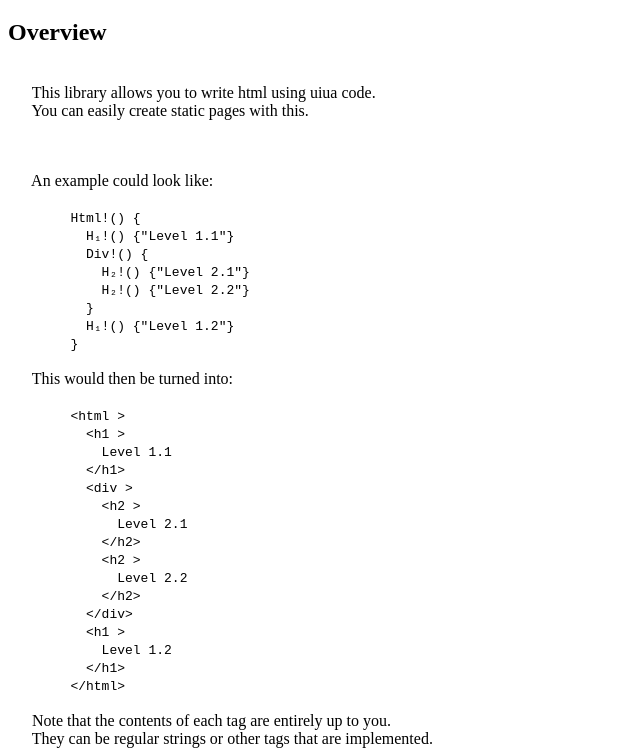
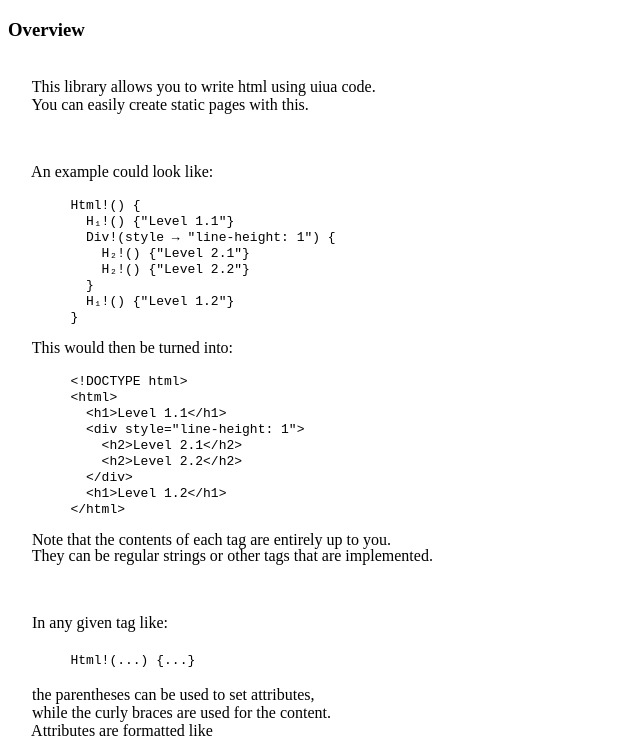
Before and after one commit to donstenzel/hypertext.ua, a plain HTML site: page example.html in a window 1280 px wide. Shown: the part 61-811 px from the top of the page, without its empty margins (0-640 px from the left). Drawn offline with Linux system fonts and the light colour scheme.

Commit message:
added most tags, need to add some more rendering boiler plate.

```diff
--- a/example.html
+++ b/example.html
@@ -2,18 +2,18 @@
 
 <html>
   <h1>Uiua HTML Generation</h1>
-  <h2>Overview</h2>
   <div>
+    <h3>Overview</h3>
     <p style="white-space: pre">
       This library allows you to write html using uiua code.
       You can easily create static pages with this.
     </p>
-    <p style="white-space: pre">
+    <p style="white-space: pre; line-height: 1">
       An example could look like:
-      <code style="line-height: 1">
+      <code>
         Html!() {
           H₁!() {"Level 1.1"}
-          Div!() {
+          Div!(style → "line-height: 1") {
             H₂!() {"Level 2.1"}
             H₂!() {"Level 2.2"}
           }
@@ -21,29 +21,22 @@
         }
       </code>
       This would then be turned into:
-      <code style="line-height: 1">
-        &lt;html &gt;
-          &lt;h1 &gt;
-            Level 1.1
-          &lt;/h1&gt;
-          &lt;div &gt;
-            &lt;h2 &gt;
-              Level 2.1
-            &lt;/h2&gt;
-            &lt;h2 &gt;
-              Level 2.2
-            &lt;/h2&gt;
+      <code>
+        &lt;!DOCTYPE html&gt;
+        &lt;html&gt;
+          &lt;h1&gt;Level 1.1&lt;/h1&gt;
+          &lt;div style="line-height: 1"&gt;
+            &lt;h2&gt;Level 2.1&lt;/h2&gt;
+            &lt;h2&gt;Level 2.2&lt;/h2&gt;
           &lt;/div&gt;
-          &lt;h1 &gt;
-            Level 1.2
-          &lt;/h1&gt;
+          &lt;h1&gt;Level 1.2&lt;/h1&gt;
         &lt;/html&gt;
       </code>
       Note that the contents of each tag are entirely up to you.
       They can be regular strings or other tags that are implemented.
     </p>
     <p style="white-space: pre">
-      In any given tag like
+      In any given tag like:
       <code>
         Html!(...) {...}
       </code>
@@ -60,7 +53,7 @@
   </div>
   <div>
     <h3>Check this stuff out!</h3>
-    <a href="https://www.github.com/donstenzel">GitHub</a>
+    <h4><a href="https://www.github.com/donstenzel">GitHub</a></h4>
     <h4><a href="https://www.github.com/donstenzel/html.ua">Source</a></h4>
   </div>
 </html>
```
Also changed, not shown: 2 other files.
